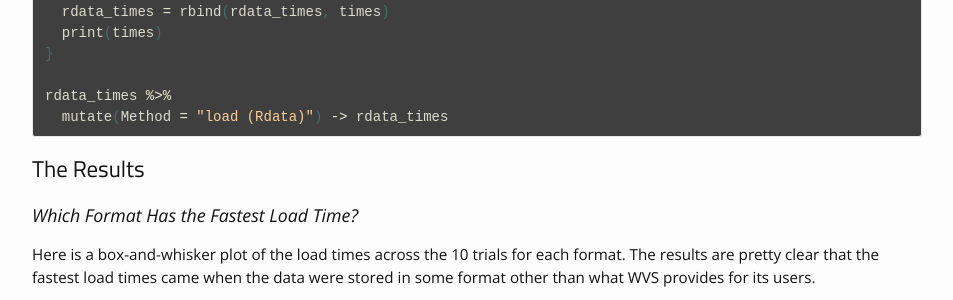
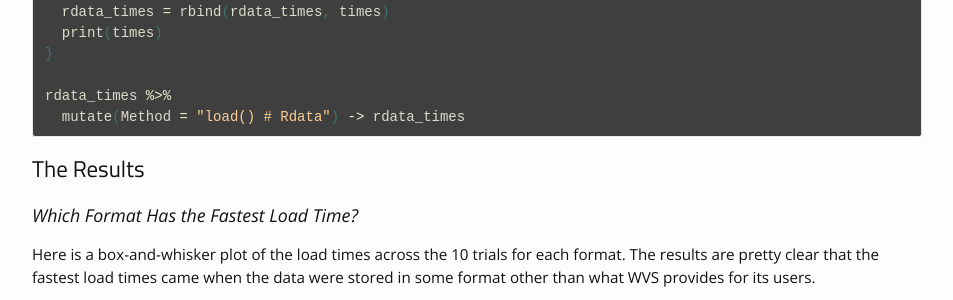
Before and after one commit to svmiller/svmiller.github.io, a Jekyll site: the page built from _posts/2019-01-22-how-should-you-store-load-bigger-data-sets-wvs.md, in a window 1280 px wide and 900 px high, scrolled down 1353 px. Shown: the part 151-451 px from the top of the window, without its empty margins (163-1116 px from the left). Built offline with Jekyll 4.4.1, drawn with Linux system fonts in a browser that asks for light colours; nearby versions of some CDN libraries; some web fonts are replaced; comment, search, counter and statistics services are not loaded.

Commit message:
it's still reproducible, I think. Get off my case, yo

````diff
--- a/_posts/2019-01-22-how-should-you-store-load-bigger-data-sets-wvs.md
+++ b/_posts/2019-01-22-how-should-you-store-load-bigger-data-sets-wvs.md
@@ -73,7 +73,7 @@ for(i in 1:10) {
 }
 
 rdata_times %>%
-  mutate(Method = "load (Rdata)") -> rdata_times
+  mutate(Method = "load() # Rdata") -> rdata_times
 ```
 
 ## The Results
````
